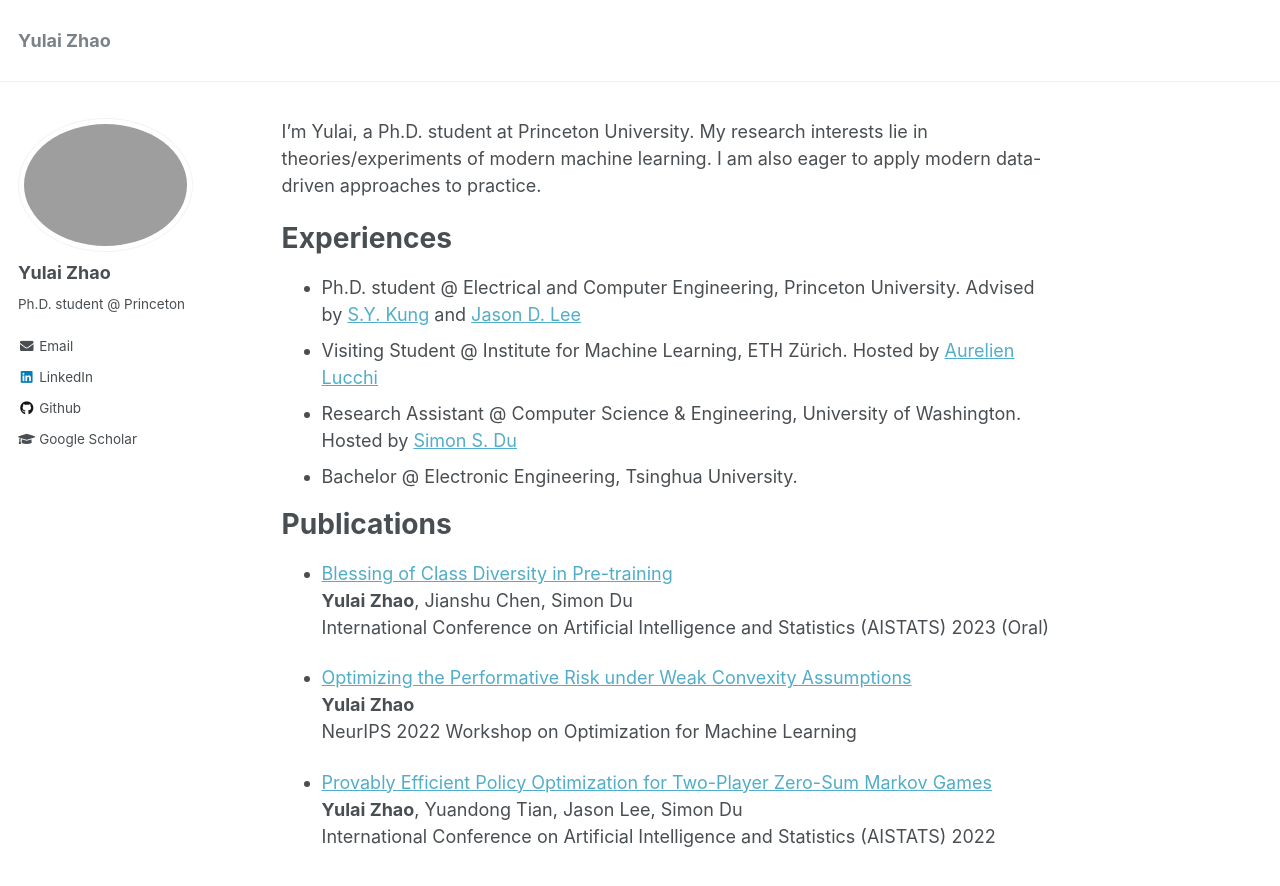
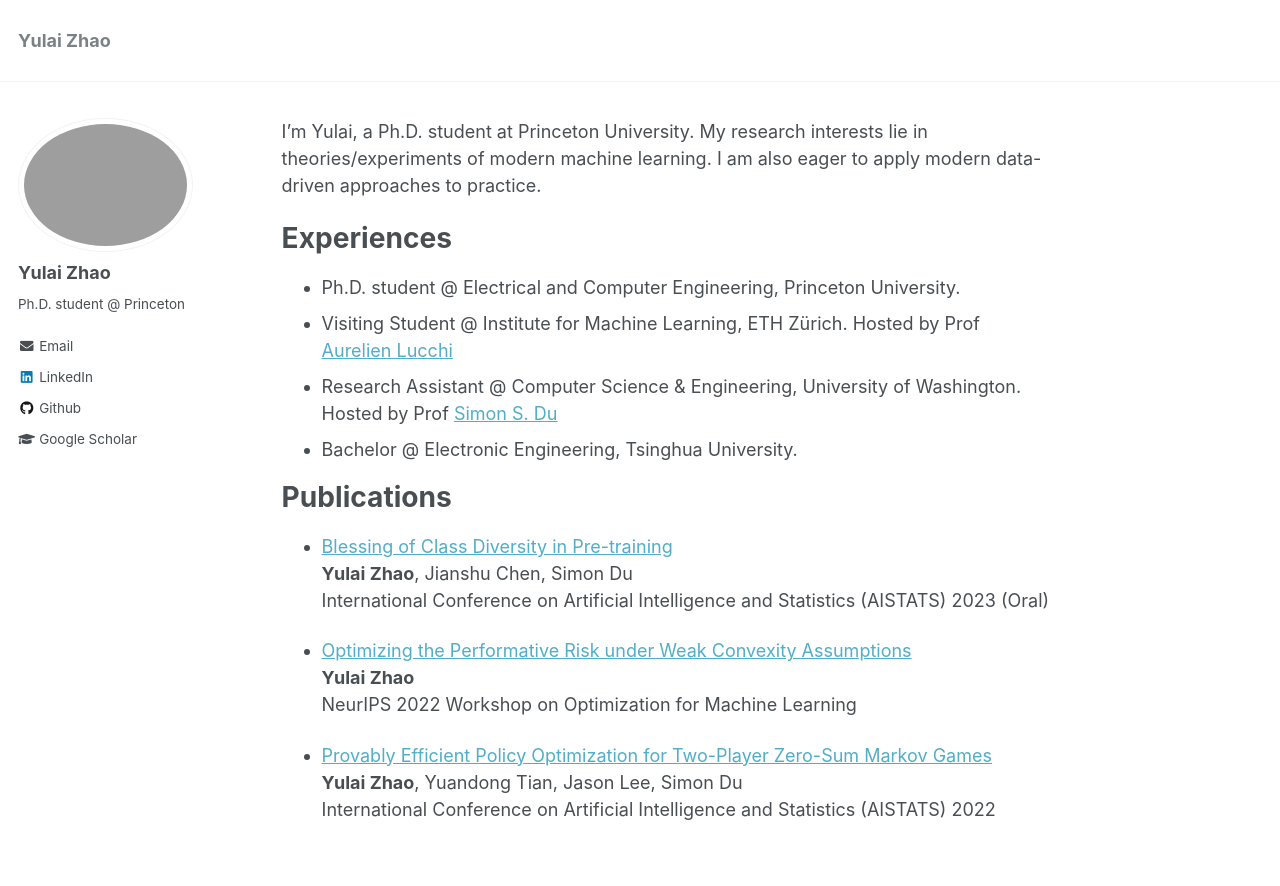
Before and after one commit to zhaoyl18/zhaoyl18.github.io, a Jekyll site: the page built from _pages/about.md, in a window 1280 px wide and 1035 px high. Shown: the top 886 px of the window. Built offline with Jekyll 4.4.1, drawn with Linux system fonts in a browser that asks for light colours.

Commit message:
Update about.md

```diff
--- a/_pages/about.md
+++ b/_pages/about.md
@@ -13,9 +13,10 @@ I'm Yulai, a Ph.D. student at Princeton University. My research interests lie in
 
 Experiences
 ======
-* Ph.D. student @ Electrical and Computer Engineering, Princeton University. Advised by [S.Y. Kung](https://ece.princeton.edu/people/sun-yuan-kung) and [Jason D. Lee](https://jasondlee88.github.io/)
-* Visiting Student @ Institute for Machine Learning, ETH Zürich. Hosted by [Aurelien Lucchi](https://t.co/MWMK6o7qIq)
-* Research Assistant @ Computer Science & Engineering, University of Washington. Hosted by [Simon S. Du](https://simonshaoleidu.com/)
+* Ph.D. student @ Electrical and Computer Engineering, Princeton University.
+<!-- Fortunately advised by Prof [S.Y. Kung](https://ece.princeton.edu/people/sun-yuan-kung) and [Jason D. Lee](https://jasondlee88.github.io/) -->
+* Visiting Student @ Institute for Machine Learning, ETH Zürich. Hosted by Prof [Aurelien Lucchi](https://t.co/MWMK6o7qIq)
+* Research Assistant @ Computer Science & Engineering, University of Washington. Hosted by Prof [Simon S. Du](https://simonshaoleidu.com/)
 * Bachelor @ Electronic Engineering, Tsinghua University.
 
 Publications
```
